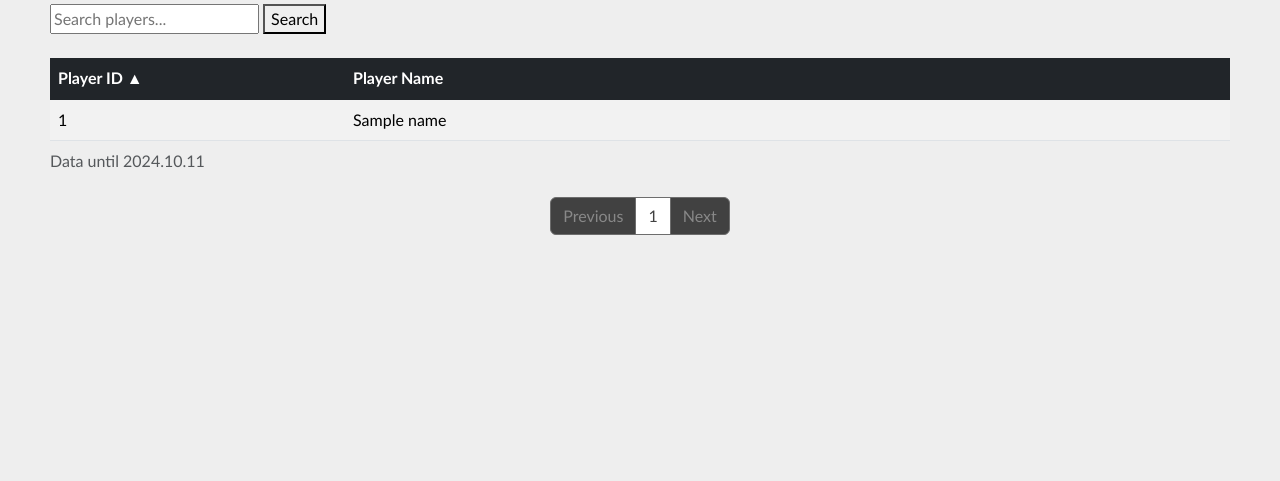
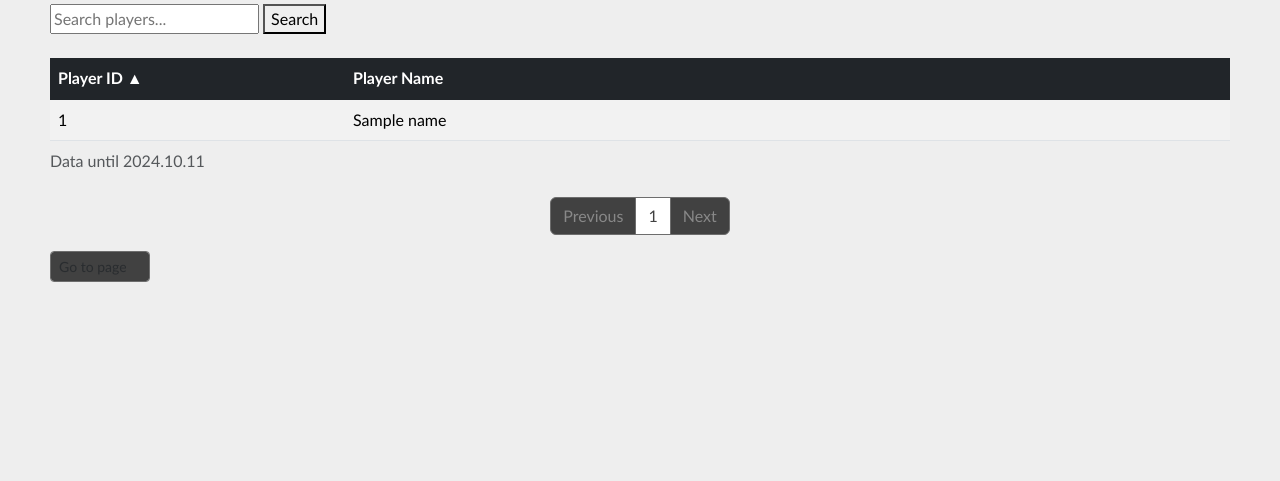
Before and after one commit to g-akca/euroleague-wiki, a Flask app: page /players in a window 1280 px wide. Shown: the part 223-704 px from the top of the page. Run offline with Flask 3, Linux system fonts and the light colour scheme; tables that the repository leaves empty hold one stand-in row (values such as "Sample post").

Commit message:
Another two

```diff
--- a/static/styles.css
+++ b/static/styles.css
@@ -207,6 +207,22 @@ footer {
     background-color: #6d6d6d;
 }
 
+.page-input {
+    max-width: 100px;
+    color: #fff;
+    background-color: #414141;
+    border: 1px solid #6d6d6d;
+}
+
+.page-input:focus {
+    max-width: 100px;
+    justify-content: center;
+    color: #fff;
+    background-color: #414141;
+    border: 1px solid #6d6d6d;
+}
+
+
 /* Match Details */
 .box-score-table {
     font-size: 13px;
--- a/templates/panel_player_seasons.html
+++ b/templates/panel_player_seasons.html
@@ -112,7 +112,7 @@
                 </div>
                 <div class="col-6">
                   <label>Team ID</label>
-                  <select name="team_id" id="addPlayerSeason_team_id_a" class="form-select">
+                  <select name="team_id" id="addPlayerSeason_team_id" class="form-select">
                     <option disabled selected>Choose Team</option>
                     {% for team in teams %}
                       <option value="{{ team['team_id'] }}">{{ team['team_name'] }}</option>
@@ -401,7 +401,7 @@
             </div>
             <div class="col-6">
               <label>Team ID</label>
-              <select name="team_id" id="updatePlayerSeason_team_id_a" class="form-select">
+              <select name="team_id" id="updatePlayerSeason_team_id" class="form-select">
                 <option disabled selected>Choose Team</option>
                 {% for team in teams %}
                   <option value="{{ team['team_id'] }}">{{ team['team_name'] }}</option>
--- a/templates/players.html
+++ b/templates/players.html
@@ -68,7 +68,20 @@
     <li class="page-item disabled"><a class="page-link" disabled>Next</a></li>
     {% endif %}
   </ul>
+
+  <div class="pagination-bottom">
+    <form action="" method="get" style="margin: 0;">
+      <input type="hidden" name="sort_by" value="{{ sort_by }}">
+      <input type="number" name="page" min="1" max="{{ page_count }}"
+             class="form-control form-control-sm page-input"
+             placeholder="Go to page" required>
+    </form>
+  </div>
+
   {% endif %}
 </nav>
 
+
+
+
 {% endblock %}
--- a/views.py
+++ b/views.py
@@ -6,16 +6,23 @@ def home_page():
     return render_template("homepage.html")
 
 def players_page():
-    sort_by = request.args.get('sort_by', 'player_id asc') #default sort'u ayarlayabiliyoruz
+    sort_by = request.args.get('sort_by', 'player_id asc')  # Default sort
     page_limit = 25
     page_num = int(request.args.get('page', 1))
     search_query = request.args.get('search', '').strip()
     page_button = 4
     connection = get_db_connection()
     cursor = connection.cursor(dictionary=True)
+
     cursor.execute("SELECT COUNT(*) as total FROM euroleague_player_names")
     entry_count = cursor.fetchone()['total']
     page_count = (entry_count + page_limit - 1) // page_limit
+
+    # Ensure the page_num is within valid range
+    if page_num < 1:
+        page_num = 1
+    elif page_num > page_count:
+        page_num = page_count
 
     if search_query:
         where = f"WHERE player_name LIKE \"%{search_query}%\""
@@ -23,7 +30,7 @@ def players_page():
     else:
         where = ""
 
-    cursor.execute(query_returner_per_page(sort_by, "euroleague_player_names", page_limit, (page_num-1) * page_limit, where))
+    cursor.execute(query_returner_per_page(sort_by, "euroleague_player_names", page_limit, (page_num - 1) * page_limit, where))
     player_names = cursor.fetchall()
     cursor.close()
     connection.close()
@@ -34,8 +41,9 @@ def players_page():
         sort_by=sort_by,
         page_num=page_num,
         page_count=page_count,
-        end_page = min(page_num + page_button, page_count)
+        end_page=min(page_num + page_button, page_count)
     )
+
 
 def query_returner_per_page(x, y, z, u, s):
     return f"SELECT * FROM {y} {s} ORDER BY {x} LIMIT {z} OFFSET {u};"
```
